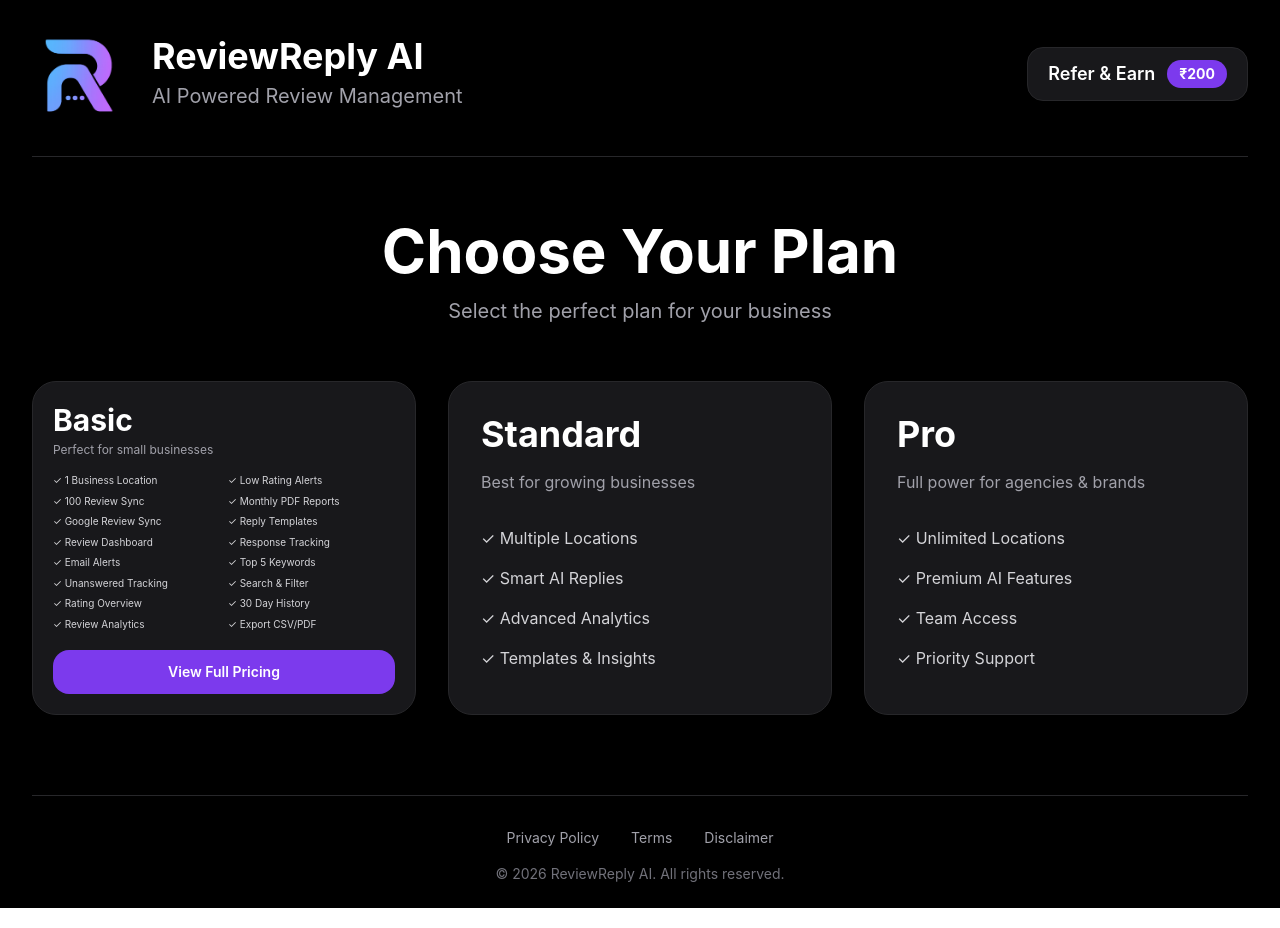
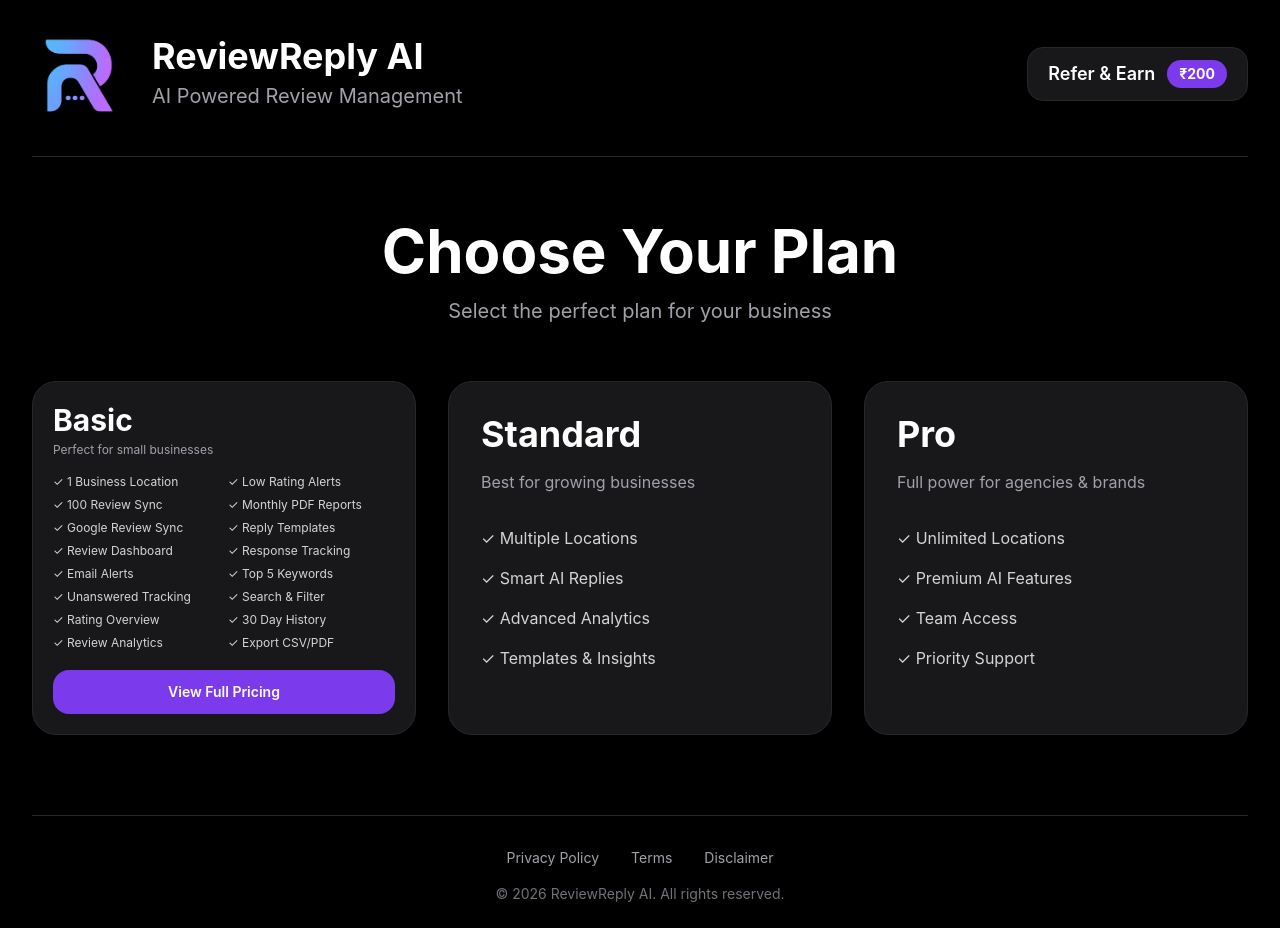
Before and after one commit to afnankhan123456/reviewreply-ai, a Next.js app: page /plans in a window 1280 px wide. Built offline with nearby package versions, Linux system fonts and the light colour scheme.

Commit message:
Update PlanCard.tsx

```diff
--- a/app/plans/basic/pricing/PlanCard.tsx
+++ b/app/plans/basic/pricing/PlanCard.tsx
@@ -18,7 +18,7 @@ export default function PlanCard() {
 
       {/* FEATURES */}
 
-      <div className="grid grid-cols-2 gap-x-2 gap-y-2 text-[10px] leading-tight text-zinc-300 flex-1">
+      <div className="grid grid-cols-2 gap-x-2 gap-y-2 text-[12px] leading-tight text-zinc-300 flex-1">
 
         <div>✓ 1 Business Location</div>
 
```
